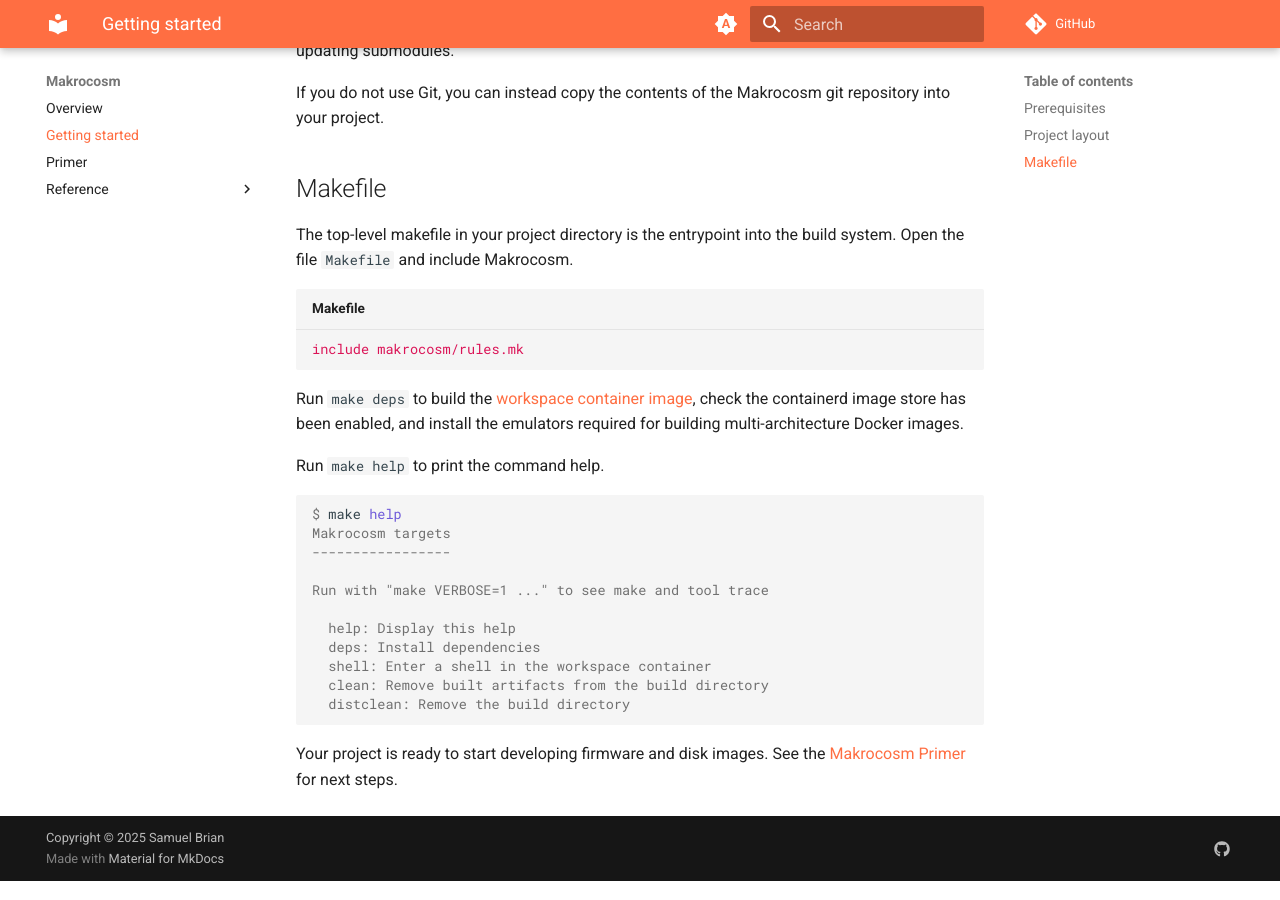
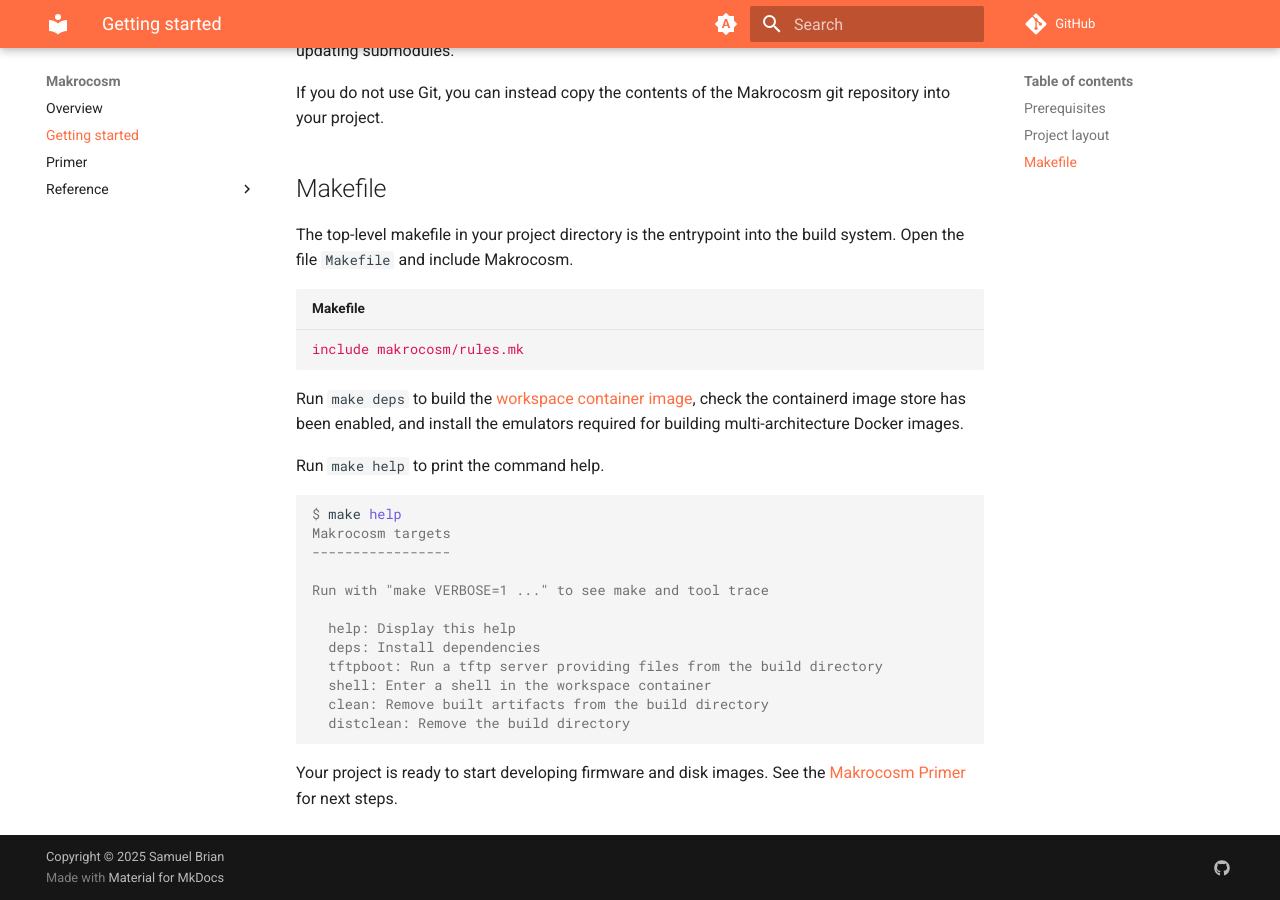
Before and after one commit to makrocosm/makrocosm, an MkDocs documentation site: the page built from docs/getting-started.md, in a window 1280 px wide and 900 px high, scrolled down 1030 px. Built offline with MkDocs 1.6.1 and Material for MkDocs 9.7.7, drawn with Linux system fonts in a browser that asks for light colours; comment, search, counter and statistics services are not loaded.

Commit message:
tftpboot: added target to serve build dir over TFTP
Makes it easy to serve build artifacts over the network to e.g. u-boot.

```diff
--- a/docs/getting-started.md
+++ b/docs/getting-started.md
@@ -72,6 +72,7 @@ Run with "make VERBOSE=1 ..." to see make and tool trace
 
   help: Display this help
   deps: Install dependencies
+  tftpboot: Run a tftp server providing files from the build directory
   shell: Enter a shell in the workspace container
   clean: Remove built artifacts from the build directory
   distclean: Remove the build directory
```
Also changed, not shown: 1 other file.
